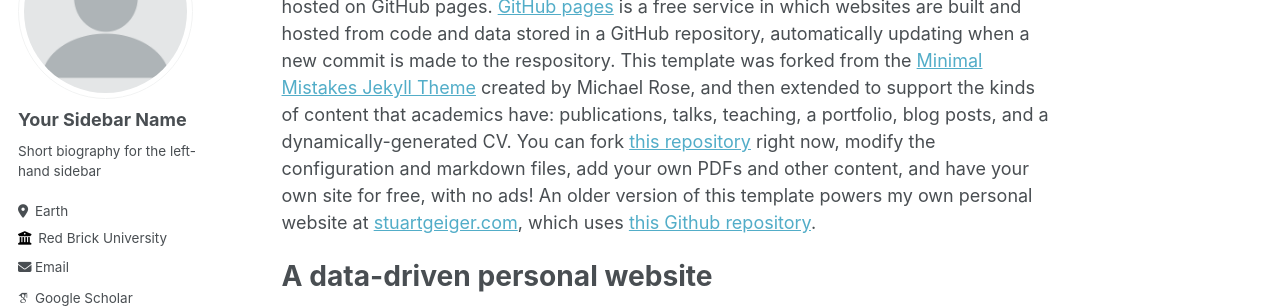
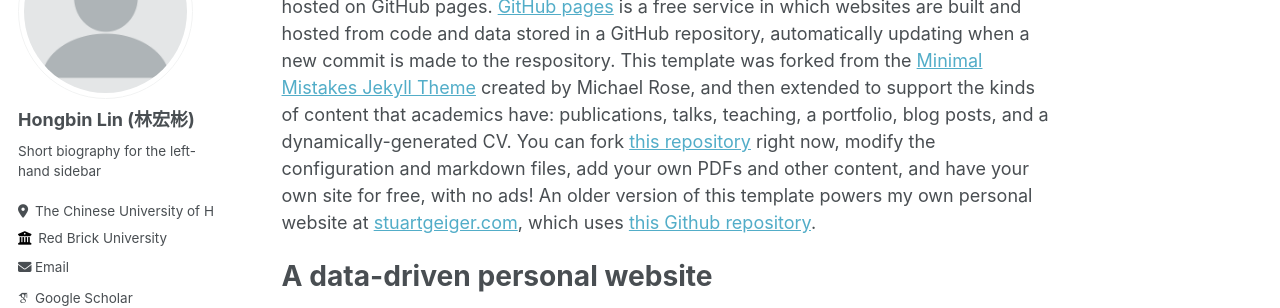
Before and after one commit to Hongbin98/hongbinlin.github.io, a Jekyll site: the page built from _pages/about.md, in a window 1280 px wide. Shown: the part 182-490 px from the top of the page. Built offline with Jekyll 4.4.1, drawn with Linux system fonts in a browser that asks for light colours; some web fonts are replaced.

Commit message:
Update _config.yml

```diff
--- a/_config.yml
+++ b/_config.yml
@@ -22,13 +22,13 @@ repository               : "academicpages/academicpages.github.io"
 author:
   # Biographic information
   avatar           : "profile.png"
-  name             : "Your Sidebar Name"
+  name             : "Hongbin Lin (林宏彬)"
   pronouns         : # example: "she/her"
   bio              : "Short biography for the left-hand sidebar"
-  location         : "Earth"
+  location         : "The Chinese University of Hong Kong, Shenzhen"
   employer         : "Red Brick University"
   uri              : # URL
-  email            : "none@example.org"
+  email            : "hongbinlin@link.cuhk.edu.cn"
 
   # Academic websites
   arxiv            : # URL - Update with the correct link to your profile
```
